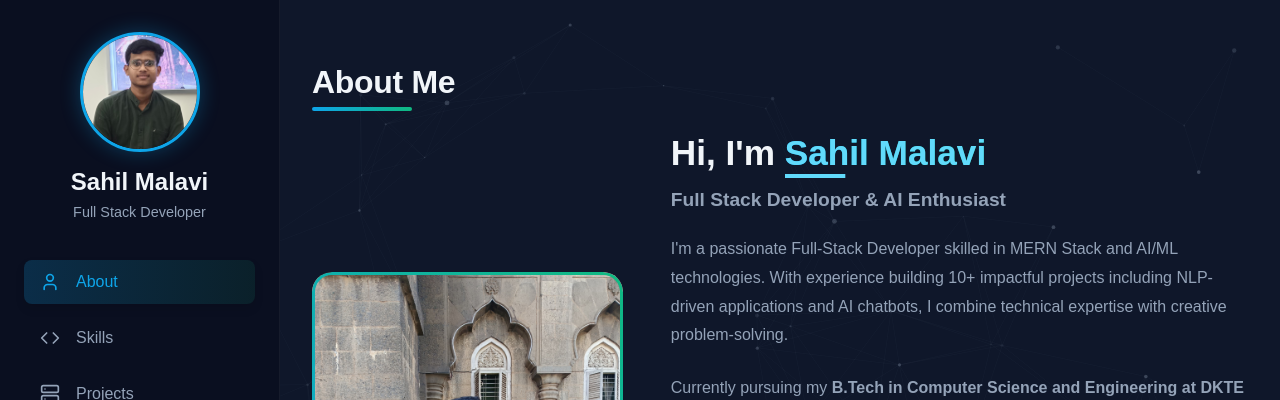
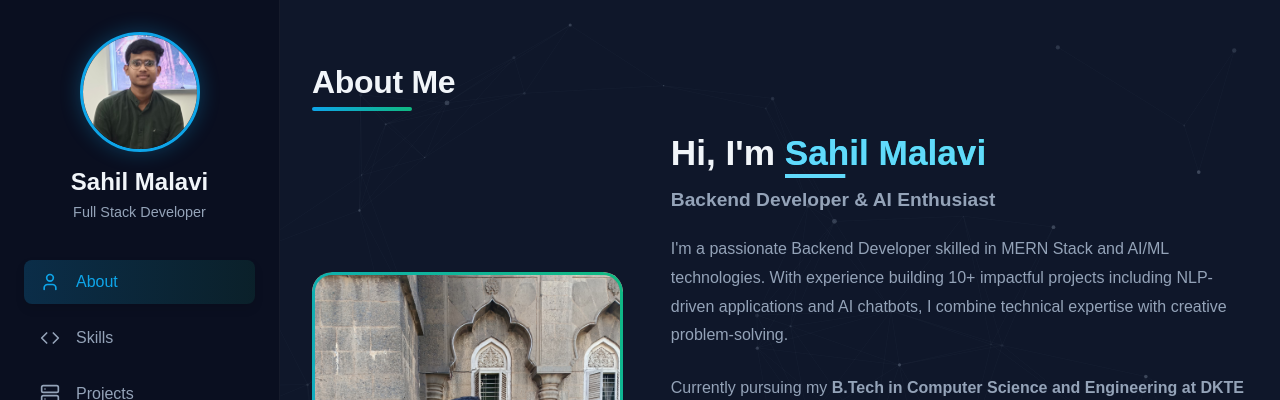
Before and after one commit to SahilMalavi/Portfolio, a React (Vite) app in the folder Frontend/portfolio site/: page / in a window 1280 px wide. Shown: the top 400 px of the page. Built offline with nearby package versions, Linux system fonts and the light colour scheme.

Commit message:
backend dev added

```diff
--- a/Frontend/portfolio site/src/components/AboutSection.jsx
+++ b/Frontend/portfolio site/src/components/AboutSection.jsx
@@ -14,11 +14,11 @@ const AboutSection = ({ preview = false }) => {
 
                 <div className="about-text">
                     <h3>Hi, I'm <span className="highlight">Sahil Malavi</span></h3>
-                    <h4>Full Stack Developer & AI Enthusiast</h4>
+                    <h4>Backend Developer & AI Enthusiast</h4>
 
                     <>
                         <p>
-                            I'm a passionate Full-Stack Developer skilled in MERN Stack and AI/ML technologies.
+                            I'm a passionate Backend Developer skilled in MERN Stack and AI/ML technologies.
                             With experience building 10+ impactful projects including NLP-driven applications
                             and AI chatbots, I combine technical expertise with creative problem-solving.
                         </p>
```
